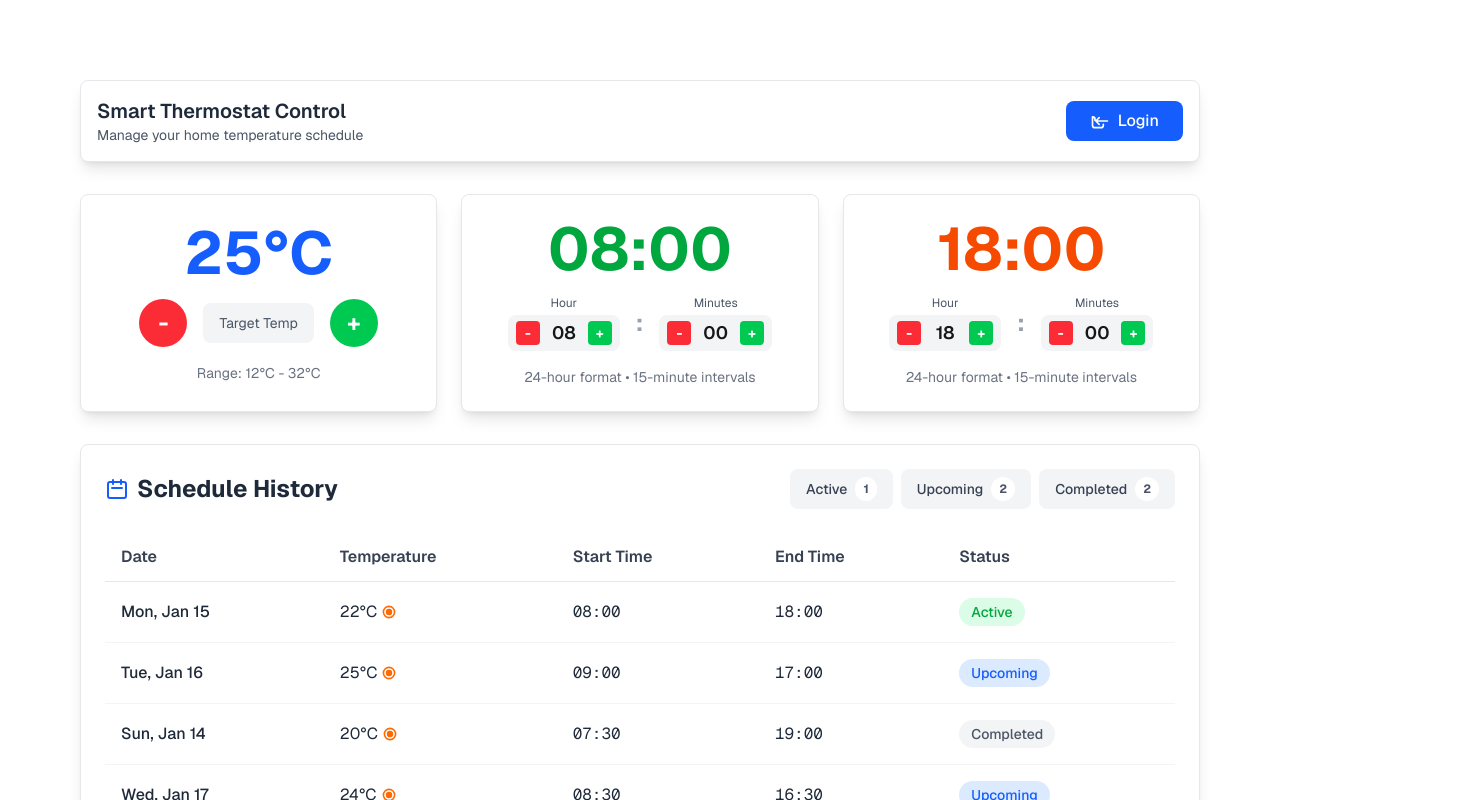
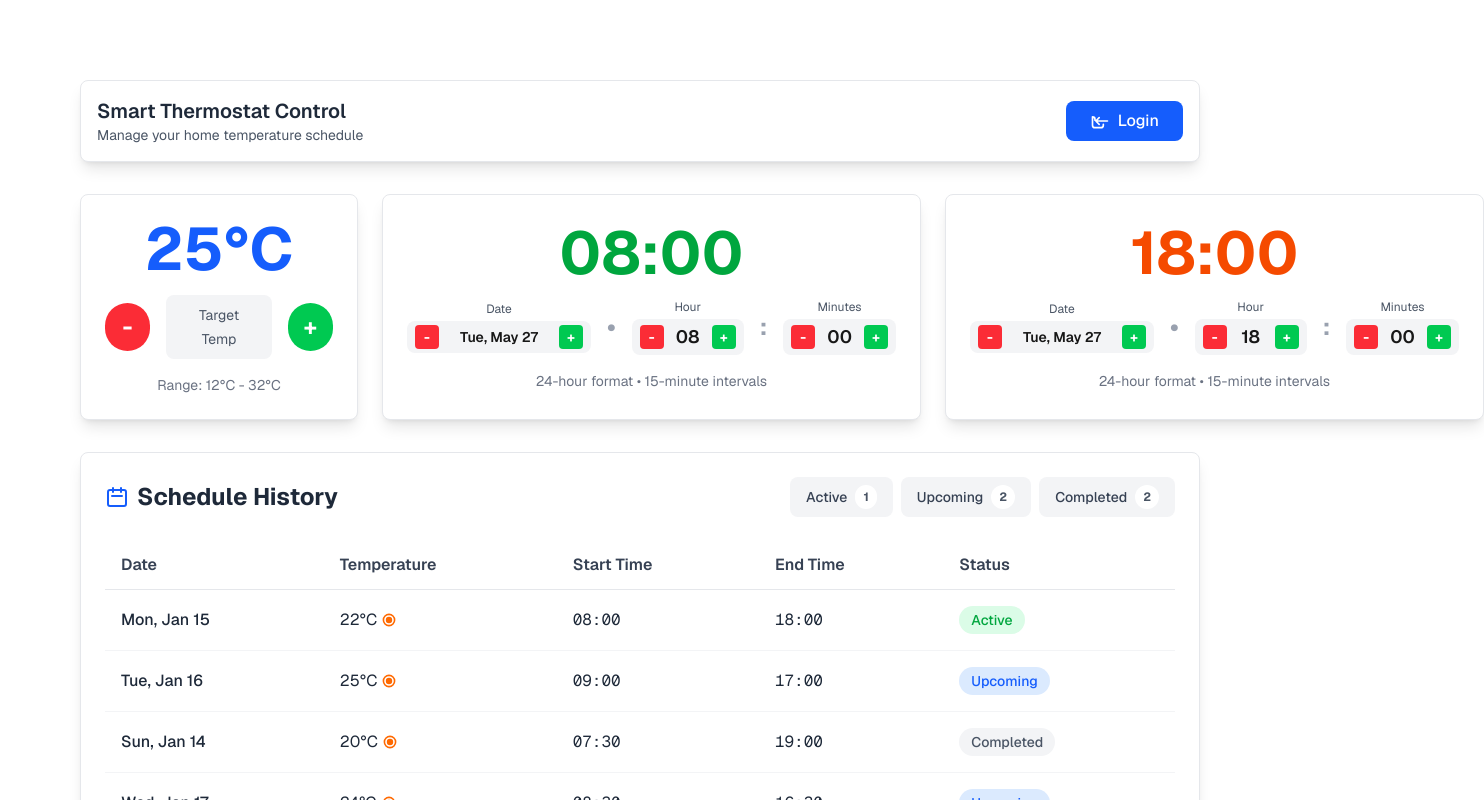
Before and after one commit to moreshwarnabar/thermostat, a Next.js app: page / in a window 1280 px wide. Shown: the top 800 px of the page, 1484 px wide, since content can reach past the window. Built offline with nearby package versions, Linux system fonts and the light colour scheme; no server answers.

Commit message:
adds date to start and end time

```diff
--- a/src/app/components/EndTimeCard.tsx
+++ b/src/app/components/EndTimeCard.tsx
@@ -3,24 +3,39 @@
 interface EndTimeCardProps {
   hour: number;
   minute: number;
+  date: Date;
   onIncreaseHour: () => void;
   onDecreaseHour: () => void;
   onIncreaseMinute: () => void;
   onDecreaseMinute: () => void;
+  onIncreaseDate: () => void;
+  onDecreaseDate: () => void;
 }
 
 export default function EndTimeCard({
   hour,
   minute,
+  date,
   onIncreaseHour,
   onDecreaseHour,
   onIncreaseMinute,
   onDecreaseMinute,
+  onIncreaseDate,
+  onDecreaseDate,
 }: EndTimeCardProps) {
   const formatTime = (hour: number, minute: number) => {
     return `${hour.toString().padStart(2, "0")}:${minute
       .toString()
       .padStart(2, "0")}`;
+  };
+
+  const formatDate = (date: Date) => {
+    const options: Intl.DateTimeFormatOptions = {
+      weekday: "short",
+      month: "short",
+      day: "numeric",
+    };
+    return date.toLocaleDateString("en-US", options);
   };
 
   return (
@@ -33,6 +48,32 @@ export default function EndTimeCard({
 
         {/* Time Controls */}
         <div className="flex items-center space-x-4">
+          {/* Date Control */}
+          <div className="flex flex-col items-center space-y-1">
+            <span className="text-xs text-gray-600 dark:text-gray-300">
+              Date
+            </span>
+            <div className="flex items-center bg-gray-100 dark:bg-gray-700 rounded-lg px-2 py-1">
+              <button
+                onClick={onDecreaseDate}
+                className="w-6 h-6 bg-red-500 hover:bg-red-600 text-white font-bold text-sm rounded transition-colors flex items-center justify-center"
+              >
+                -
+              </button>
+              <span className="text-sm font-semibold min-w-[120px] text-center">
+                {formatDate(date)}
+              </span>
+              <button
+                onClick={onIncreaseDate}
+                className="w-6 h-6 bg-green-500 hover:bg-green-600 text-white font-bold text-sm rounded transition-colors flex items-center justify-center"
+              >
+                +
+              </button>
+            </div>
+          </div>
+
+          <div className="text-2xl font-bold text-gray-400">•</div>
+
           {/* Hour Control */}
           <div className="flex flex-col items-center space-y-1">
             <span className="text-xs text-gray-600 dark:text-gray-300">
--- a/src/app/components/StartTimeCard.tsx
+++ b/src/app/components/StartTimeCard.tsx
@@ -3,24 +3,39 @@
 interface StartTimeCardProps {
   hour: number;
   minute: number;
+  date: Date;
   onIncreaseHour: () => void;
   onDecreaseHour: () => void;
   onIncreaseMinute: () => void;
   onDecreaseMinute: () => void;
+  onIncreaseDate: () => void;
+  onDecreaseDate: () => void;
 }
 
 export default function StartTimeCard({
   hour,
   minute,
+  date,
   onIncreaseHour,
   onDecreaseHour,
   onIncreaseMinute,
   onDecreaseMinute,
+  onIncreaseDate,
+  onDecreaseDate,
 }: StartTimeCardProps) {
   const formatTime = (hour: number, minute: number) => {
     return `${hour.toString().padStart(2, "0")}:${minute
       .toString()
       .padStart(2, "0")}`;
+  };
+
+  const formatDate = (date: Date) => {
+    const options: Intl.DateTimeFormatOptions = {
+      weekday: "short",
+      month: "short",
+      day: "numeric",
+    };
+    return date.toLocaleDateString("en-US", options);
   };
 
   return (
@@ -33,6 +48,32 @@ export default function StartTimeCard({
 
         {/* Time Controls */}
         <div className="flex items-center space-x-4">
+          {/* Date Control */}
+          <div className="flex flex-col items-center space-y-1">
+            <span className="text-xs text-gray-600 dark:text-gray-300">
+              Date
+            </span>
+            <div className="flex items-center bg-gray-100 dark:bg-gray-700 rounded-lg px-2 py-1">
+              <button
+                onClick={onDecreaseDate}
+                className="w-6 h-6 bg-red-500 hover:bg-red-600 text-white font-bold text-sm rounded transition-colors flex items-center justify-center"
+              >
+                -
+              </button>
+              <span className="text-sm font-semibold min-w-[120px] text-center">
+                {formatDate(date)}
+              </span>
+              <button
+                onClick={onIncreaseDate}
+                className="w-6 h-6 bg-green-500 hover:bg-green-600 text-white font-bold text-sm rounded transition-colors flex items-center justify-center"
+              >
+                +
+              </button>
+            </div>
+          </div>
+
+          <div className="text-2xl font-bold text-gray-400">•</div>
+
           {/* Hour Control */}
           <div className="flex flex-col items-center space-y-1">
             <span className="text-xs text-gray-600 dark:text-gray-300">
--- a/src/app/components/ThermostatSettings.tsx
+++ b/src/app/components/ThermostatSettings.tsx
@@ -10,10 +10,12 @@ export interface ThermostatData {
   startTime: {
     hour: number;
     minute: number;
+    date: Date;
   };
   endTime: {
     hour: number;
     minute: number;
+    date: Date;
   };
 }
 
@@ -24,28 +26,37 @@ interface ThermostatSettingsProps {
 export default function ThermostatSettings({
   onSettingsChange,
 }: ThermostatSettingsProps) {
+  const today = new Date();
+  today.setHours(0, 0, 0, 0); // Reset time to midnight for consistency
+
   const [temperature, setTemperature] = useState(25);
   const [startHour, setStartHour] = useState(8);
   const [startMinute, setStartMinute] = useState(0);
+  const [startDate, setStartDate] = useState(new Date(today));
   const [endHour, setEndHour] = useState(18);
   const [endMinute, setEndMinute] = useState(0);
+  const [endDate, setEndDate] = useState(new Date(today));
 
   const updateParent = (
     newTemp?: number,
     newStartHour?: number,
     newStartMinute?: number,
+    newStartDate?: Date,
     newEndHour?: number,
-    newEndMinute?: number
+    newEndMinute?: number,
+    newEndDate?: Date
   ) => {
     const data: ThermostatData = {
       temperature: newTemp ?? temperature,
       startTime: {
         hour: newStartHour ?? startHour,
         minute: newStartMinute ?? startMinute,
+        date: newStartDate ?? startDate,
       },
       endTime: {
         hour: newEndHour ?? endHour,
         minute: newEndMinute ?? endMinute,
+        date: newEndDate ?? endDate,
       },
     };
     onSettingsChange(data);
@@ -87,28 +98,86 @@ export default function ThermostatSettings({
     updateParent(undefined, undefined, newMinute);
   };
 
+  const increaseStartDate = () => {
+    const newDate = new Date(startDate);
+    newDate.setDate(newDate.getDate() + 1);
+    setStartDate(newDate);
+    updateParent(undefined, undefined, undefined, newDate);
+  };
+
+  const decreaseStartDate = () => {
+    const newDate = new Date(startDate);
+    newDate.setDate(newDate.getDate() - 1);
+    setStartDate(newDate);
+    updateParent(undefined, undefined, undefined, newDate);
+  };
+
   const increaseEndHour = () => {
     const newEndHour = (endHour + 1) % 24;
     setEndHour(newEndHour);
-    updateParent(undefined, undefined, undefined, newEndHour);
+    updateParent(undefined, undefined, undefined, undefined, newEndHour);
   };
 
   const decreaseEndHour = () => {
     const newEndHour = (endHour - 1 + 24) % 24;
     setEndHour(newEndHour);
-    updateParent(undefined, undefined, undefined, newEndHour);
+    updateParent(undefined, undefined, undefined, undefined, newEndHour);
   };
 
   const increaseEndMinute = () => {
     const newEndMinute = (endMinute + 15) % 60;
     setEndMinute(newEndMinute);
-    updateParent(undefined, undefined, undefined, undefined, newEndMinute);
+    updateParent(
+      undefined,
+      undefined,
+      undefined,
+      undefined,
+      undefined,
+      newEndMinute
+    );
   };
 
   const decreaseEndMinute = () => {
     const newEndMinute = (endMinute - 15 + 60) % 60;
     setEndMinute(newEndMinute);
-    updateParent(undefined, undefined, undefined, undefined, newEndMinute);
+    updateParent(
+      undefined,
+      undefined,
+      undefined,
+      undefined,
+      undefined,
+      newEndMinute
+    );
+  };
+
+  const increaseEndDate = () => {
+    const newDate = new Date(endDate);
+    newDate.setDate(newDate.getDate() + 1);
+    setEndDate(newDate);
+    updateParent(
+      undefined,
+      undefined,
+      undefined,
+      undefined,
+      undefined,
+      undefined,
+      newDate
+    );
+  };
+
+  const decreaseEndDate = () => {
+    const newDate = new Date(endDate);
+    newDate.setDate(newDate.getDate() - 1);
+    setEndDate(newDate);
+    updateParent(
+      undefined,
+      undefined,
+      undefined,
+      undefined,
+      undefined,
+      undefined,
+      newDate
+    );
   };
 
   return (
@@ -124,19 +193,25 @@ export default function ThermostatSettings({
         <StartTimeCard
           hour={startHour}
           minute={startMinute}
+          date={startDate}
           onIncreaseHour={increaseHour}
           onDecreaseHour={decreaseHour}
           onIncreaseMinute={increaseMinute}
           onDecreaseMinute={decreaseMinute}
+          onIncreaseDate={increaseStartDate}
+          onDecreaseDate={decreaseStartDate}
         />
 
         <EndTimeCard
           hour={endHour}
           minute={endMinute}
+          date={endDate}
           onIncreaseHour={increaseEndHour}
           onDecreaseHour={decreaseEndHour}
           onIncreaseMinute={increaseEndMinute}
           onDecreaseMinute={decreaseEndMinute}
+          onIncreaseDate={increaseEndDate}
+          onDecreaseDate={decreaseEndDate}
         />
       </div>
     </div>
```
